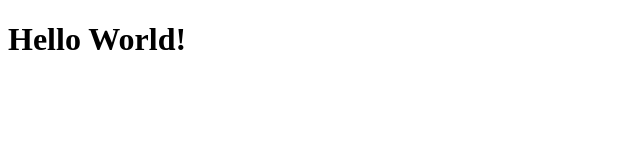
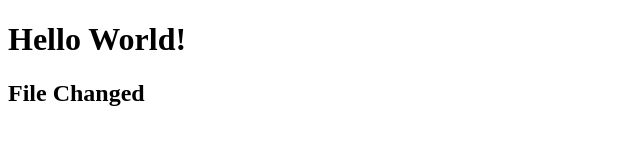
Before and after one commit to a2-max/mbmworkshopgit, a plain HTML site: page index.html in a window 1280 px wide. Shown: the whole page, without its empty margins (0-640 px from the left). Drawn offline with Linux system fonts and the light colour scheme.

Commit message:
H2 Added

```diff
--- a/index.html
+++ b/index.html
@@ -8,5 +8,6 @@
 </head>
 <body>
     <h1>Hello World!</h1>
+    <h2>File Changed</h2>
 </body>
 </html>
```
